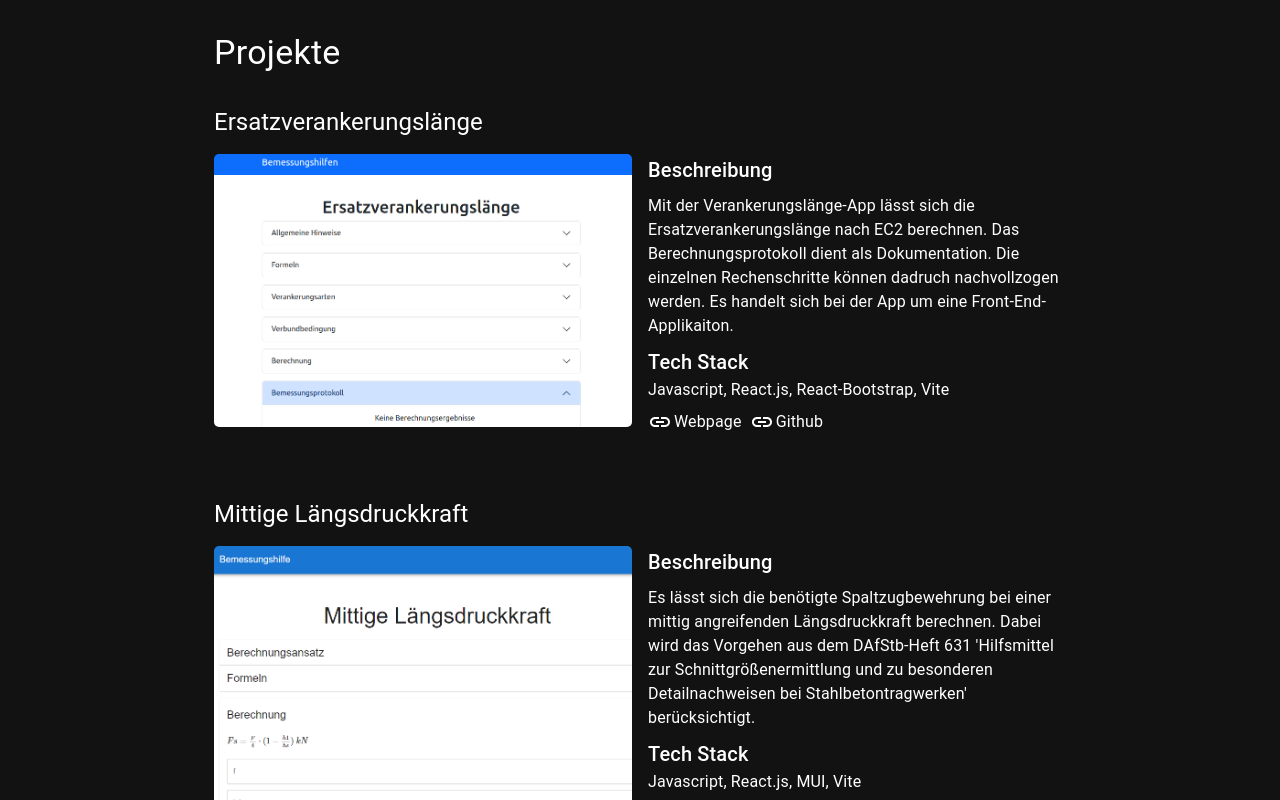
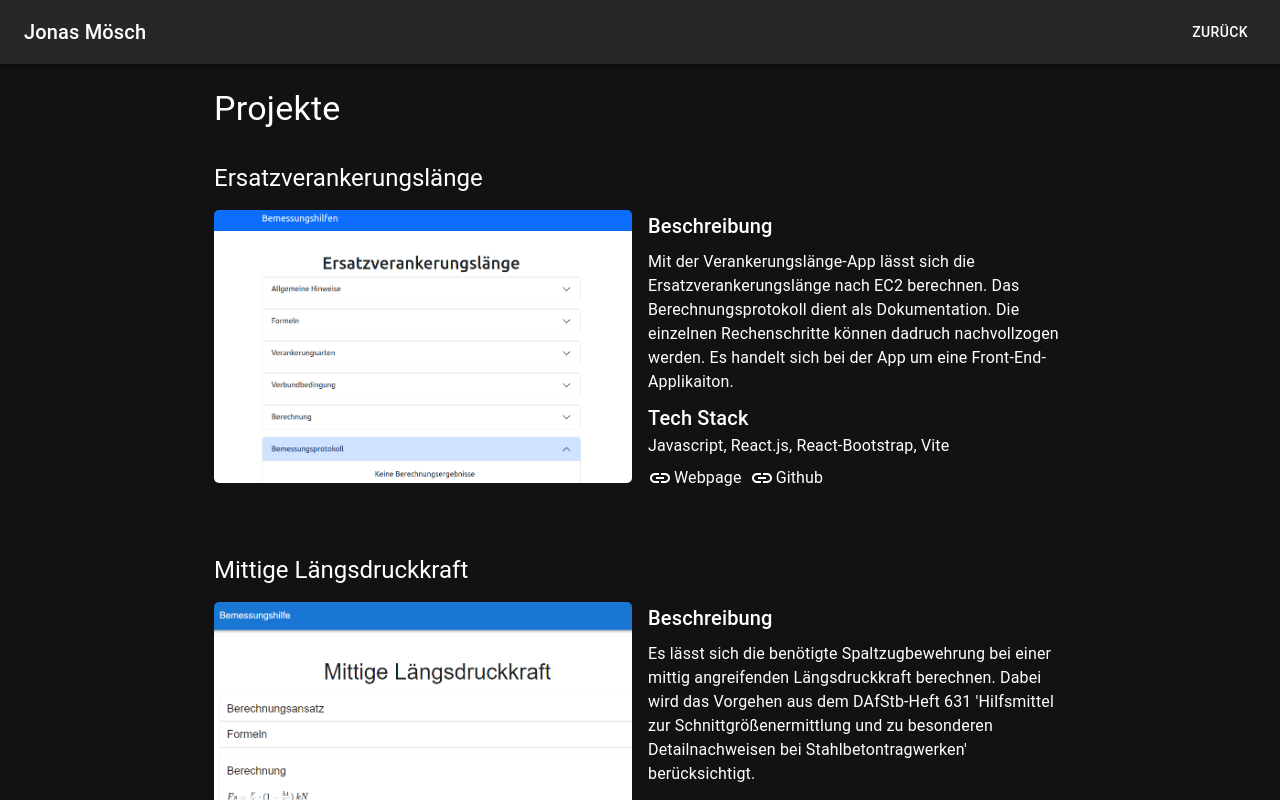
Before and after one commit to j-r-f-m/personal-portfolio-app, a React (Vite) app: page /projects in a window 1280 px wide. Shown: the top 800 px of the page. Built offline with nearby package versions, Linux system fonts and the light colour scheme.

Commit message:
Add navigation to MorePorjects.jsx

```diff
--- /dev/null
+++ b/src/components/headerMoreProjects/HeaderMoreProjects.jsx
@@ -0,0 +1,30 @@
+import AppBar from "@mui/material/AppBar";
+import Box from "@mui/material/Box";
+import Toolbar from "@mui/material/Toolbar";
+import Typography from "@mui/material/Typography";
+import Button from "@mui/material/Button";
+import { Link } from "react-router-dom";
+/**
+ * Renders the header component.
+ * Registers scroll events and updates scrollSpy.
+ * Removes registered events when the component unmounts.
+ *
+ * @returns {JSX.Element} The rendered header component.
+ */
+export default function HeaderMoreProjects() {
+  return (
+    <Box sx={{ flexGrow: 1 }}>
+      <AppBar position="fixed">
+        <Toolbar>
+          <Typography variant="h6" component="div" sx={{ flexGrow: 1 }}>
+            Jonas Mösch
+          </Typography>
+
+          <Button color="inherit" component={Link} to="/">
+            Zurück
+          </Button>
+        </Toolbar>
+      </AppBar>
+    </Box>
+  );
+}
--- a/src/pages/mainPage/mainProjects/MainProjects.jsx
+++ b/src/pages/mainPage/mainProjects/MainProjects.jsx
@@ -40,11 +40,10 @@ export function MainProjects() {
             <LinkMui
               underline="hover"
               color="inherit"
-              target="_blank"
               component={LinkRouter}
               to="projects"
             >
-              More Projects
+              Mehr Projekte
             </LinkMui>
           </Grid>
         </Grid>
--- a/src/pages/moreProjectsPage/MoreProjects.jsx
+++ b/src/pages/moreProjectsPage/MoreProjects.jsx
@@ -1,6 +1,8 @@
 import { Box, Grid, Typography, Container } from "@mui/material";
 import { Project } from "../../components/project/Projects";
 import { moreProjectsData } from "./MoreProjectsData";
+/* import { HeaderMoreProjects } from "../../components/headerMoreProjects/HeaderMoreProjects"; */
+import HeaderMoreProjects from "../../components/headerMoreProjects/HeaderMoreProjects";
 
 export function MoreProjects() {
   // create section for each project
@@ -17,15 +19,18 @@ export function MoreProjects() {
   ));
 
   return (
+    <>
+      <HeaderMoreProjects />{" "}
       <Box sx={{ flexGrow: 1, mt: 4 }}>
         <Container maxWidth="md">
           <Grid container spacing={2}>
-          <Grid item xs={12}>
+            <Grid item xs={12} sx={{ mt: 7 }}>
               <Typography variant="h4">Projekte</Typography>
             </Grid>
             {mainProjects}{" "}
           </Grid>
         </Container>
       </Box>
+    </>
   );
 }
```
Also changed, not shown: src/main.jsx (+0 -30 lines). Lines whose indentation alone changed are shown as unchanged.
